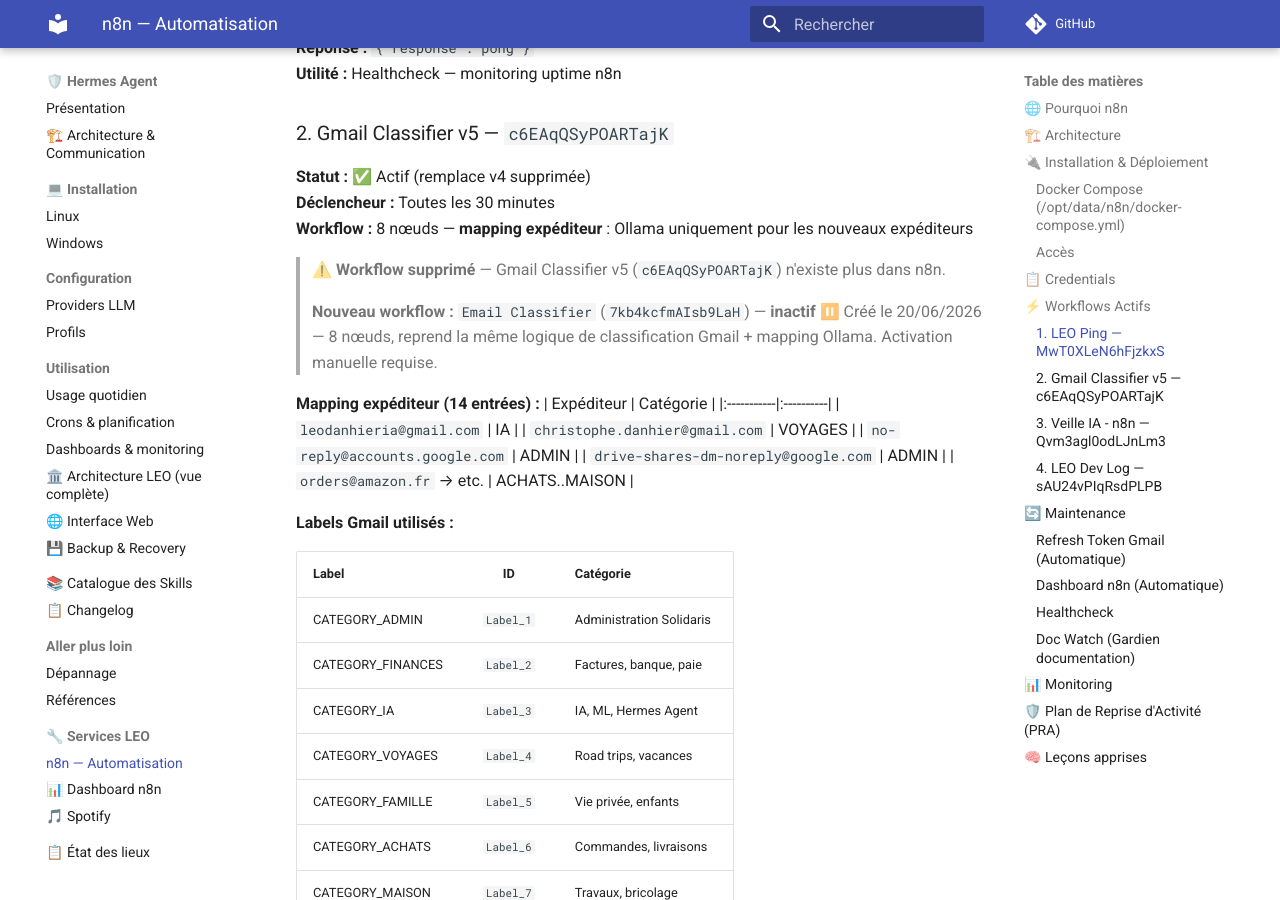
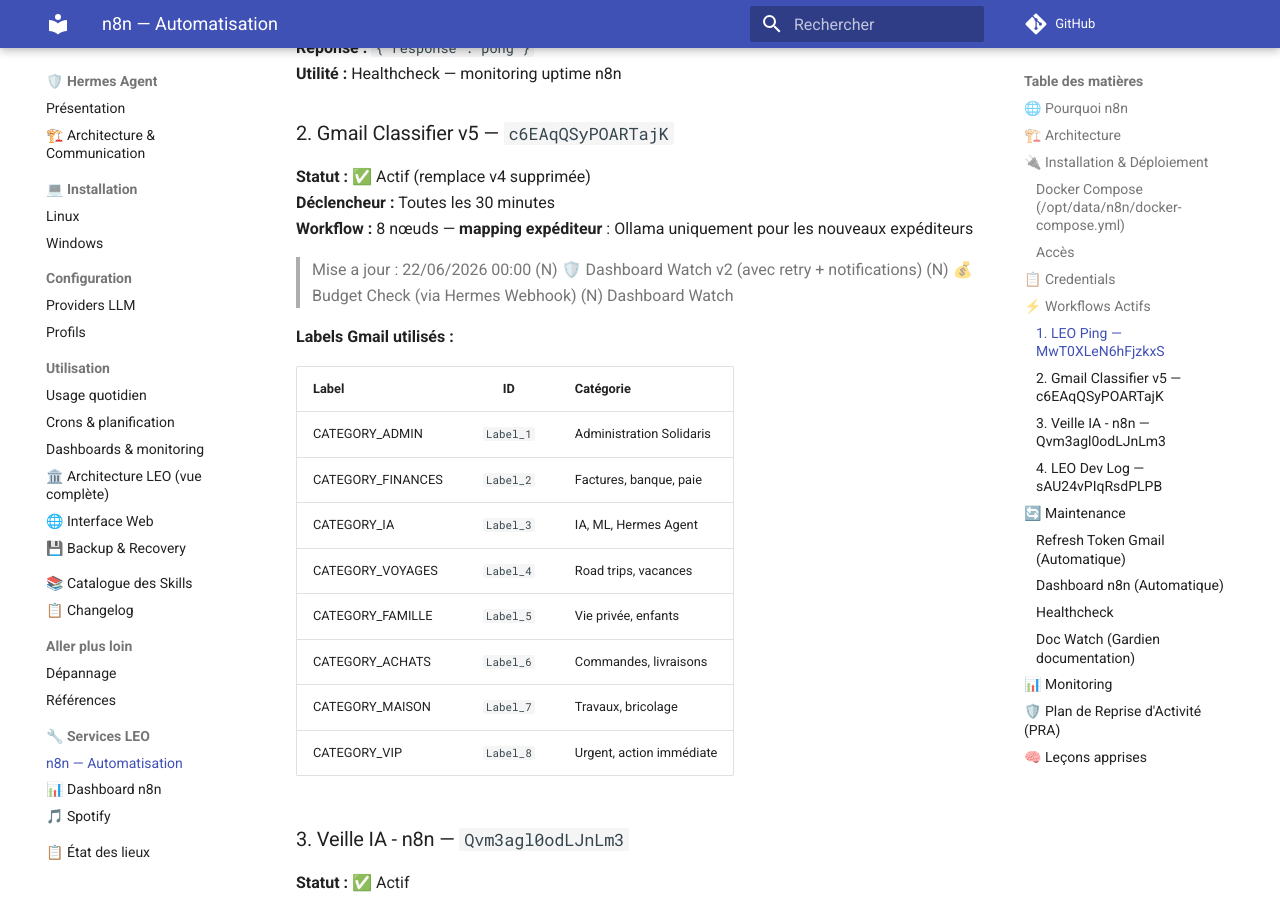
Before and after one commit to christophedanhier-hash/hermes-wiki, an MkDocs documentation site: the page built from docs/hermes/services/n8n.md, in a window 1280 px wide and 900 px high, scrolled down 2863 px. Built offline with MkDocs 1.6.1 and Material for MkDocs 9.7.7, drawn with Linux system fonts in a browser that asks for light colours; comment, search, counter and statistics services are not loaded.

Commit message:
doc-watch: maj auto (22/06/2026 00:00) - 3 changement(s) n8n

```diff
--- a/docs/hermes/services/n8n.md
+++ b/docs/hermes/services/n8n.md
@@ -114,20 +114,10 @@
 **Workflow :** 8 nœuds — **mapping expéditeur** : Ollama uniquement pour les nouveaux expéditeurs
 
 <!-- AUTO:START gmail-classifier -->
-> ⚠️ **Workflow supprimé** — Gmail Classifier v5 (`c6EAqQSyPOARTajK`) n'existe plus dans n8n.
->
-> **Nouveau workflow :** `Email Classifier` (`7kb4kcfmAIsb9LaH`) — **inactif** ⏸️
-> Créé le 20/06/2026 — 8 nœuds, reprend la même logique de classification Gmail + mapping Ollama.
-> Activation manuelle requise.
-
-**Mapping expéditeur (14 entrées) :**
-| Expéditeur | Catégorie |
-|:-----------|:----------|
-| `leodanhieria@gmail.com` | IA |
-| `christophe.danhier@gmail.com` | VOYAGES |
-| `no-reply@accounts.google.com` | ADMIN |
-| `drive-shares-dm-noreply@google.com` | ADMIN |
-| `orders@amazon.fr` → etc. | ACHATS..MAISON |
+> Mise a jour : 22/06/2026 00:00
+> (N) 🛡️ Dashboard Watch v2 (avec retry + notifications)
+> (N) 💰 Budget Check (via Hermes Webhook)
+> (N) Dashboard Watch
 <!-- AUTO:END gmail-classifier -->
 
 **Labels Gmail utilisés :**
```
